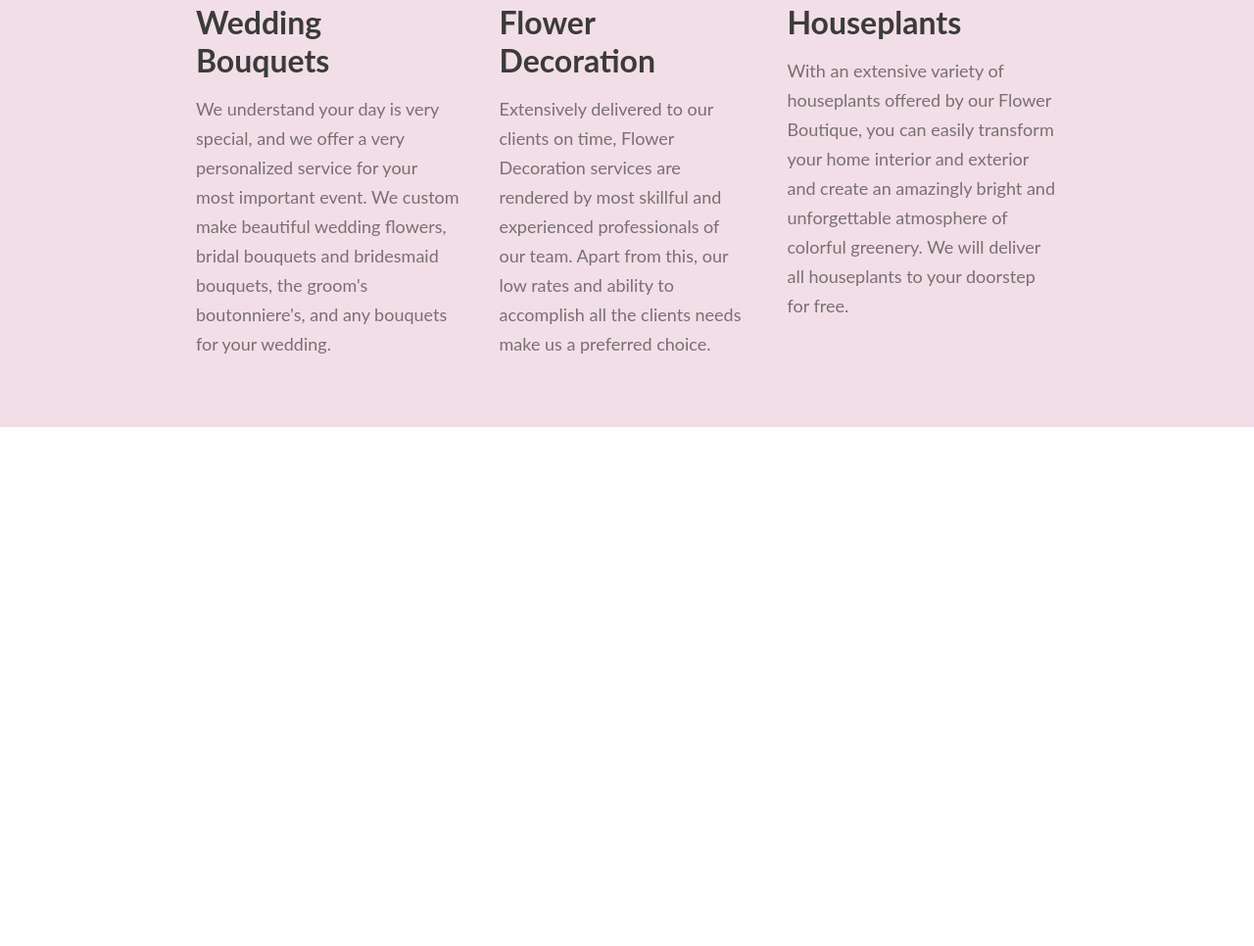
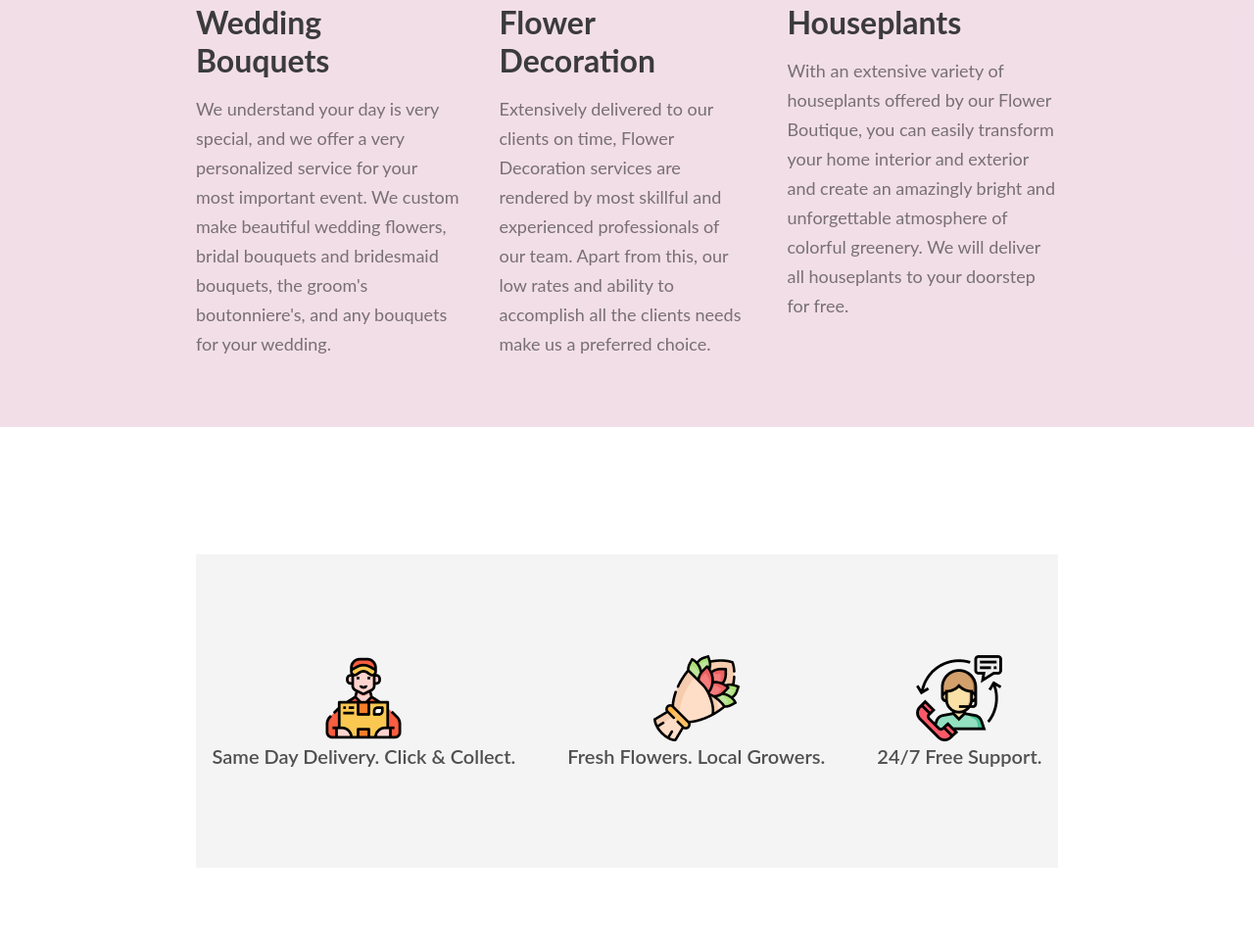
Before and after one commit to mdshafiulbasher/flower-dhop-assignment, a plain HTML site: page index.html in a window 1280 px wide. Shown: the part 2022-2988 px from the top of the page at 98% size. Before the commit the page ends 2458 px from the top, so only its background shows below. Drawn offline with Linux system fonts and the light colour scheme.

Commit message:
complete service section

```diff
--- a/index.html
+++ b/index.html
@@ -45,29 +45,46 @@
             </div>
         </section>
         <!-- feature container end -->
-        <!-- service section start -->
-        <section class="service">
-            <div class="service-container">
+        <!-- offer section start -->
+        <section class="offer">
+            <div class="offer-container">
                 <h3 class="title">What We
                 Offer</h3>
                 <div class="description-container">
-                    <div class="service-info">
+                    <div class="offer-info">
                         <h4 class="info-title">Wedding Bouquets</h4>
                         <p class="description">We understand your day is very special, and we offer a very personalized service for your most important event. We custom make beautiful wedding flowers, bridal bouquets and bridesmaid bouquets, the groom's boutonniere's, and any bouquets for your wedding.</p>
                     </div>
-                    <div class="service-info">
+                    <div class="offer-info">
                         <h4 class="info-title">Flower Decoration</h4>
                         <p class="description">Extensively delivered to our clients on time, Flower Decoration services are rendered by most skillful and experienced professionals of our team. Apart from this, our low rates and ability to accomplish all the clients needs make us a preferred choice.</p>
                     </div>
-                    <div class="service-info">
+                    <div class="offer-info">
                         <h4 class="info-title">Houseplants</h4>
                         <p class="description">With an extensive variety of houseplants offered by our Flower Boutique, you can easily transform your home interior and exterior and create an amazingly bright and unforgettable atmosphere of colorful greenery. We will deliver all houseplants to your doorstep for free.</p>
                     </div>
                 </div>
             </div>
         </section>
+        <!-- offer section end -->
+        <!-- service section start -->
+        <section class="service">
+            <div class="service-container">
+                <div class="service-offer">
+                    <img src="Flower-Asset/Group 57.png" alt="" class="icon">
+                    <p class="service-details">Same Day Delivery. Click & Collect.</p>
+                </div>
+                <div class="service-offer">
+                    <img src="Flower-Asset/Group 58.png" alt="" class="icon">
+                    <p class="service-details">Fresh Flowers. Local Growers.</p>
+                </div>
+                <div class="service-offer">
+                    <img src="Flower-Asset/Group 59.png" alt="" class="icon">
+                    <p class="service-details">24/7 Free Support.</p>
+                </div>
+            </div>
+        </section>
         <!-- service section end -->
-
     </main>
 </body>
 </html>
--- a/style.css
+++ b/style.css
@@ -109,11 +109,11 @@ font-weight: 700;
 text-decoration-line: underline;
 }
 /* feature related style end */
-/* service related style start */
-.service{
+/* offer related style start */
+.offer{
     background-color: rgba(167, 33, 98, 0.15);
 }
-.service-container{
+.offer-container{
     padding-top: 50px;
 }
 .description-container{
@@ -122,7 +122,7 @@ text-decoration-line: underline;
     padding: 50px 200px ;
     gap: 40px;
 }
-.service-info{
+.offer-info{
     text-align: left;
 }
 .info-title{
@@ -131,4 +131,26 @@ text-decoration-line: underline;
     font-weight: 600px;
     padding-bottom: 15px;
 }
-/* service related style end */
+/* offer related style end */
+/* service section start */
+.service-details{
+    color: rgba(39, 39, 39, 0.80);
+font-size: 20px;
+font-weight: 600;
+}
+.service-container{
+    background-color: rgba(39, 39, 39, 0.05);
+    display: flex;
+    justify-content: space-around;
+    gap: 20px;
+    align-items: center;
+    height: 320px;
+}
+.service{
+    padding: 130px 200px 80px 200px;
+}
+.service-offer{
+    text-align: center;
+}
+
+/* service section end */
```
